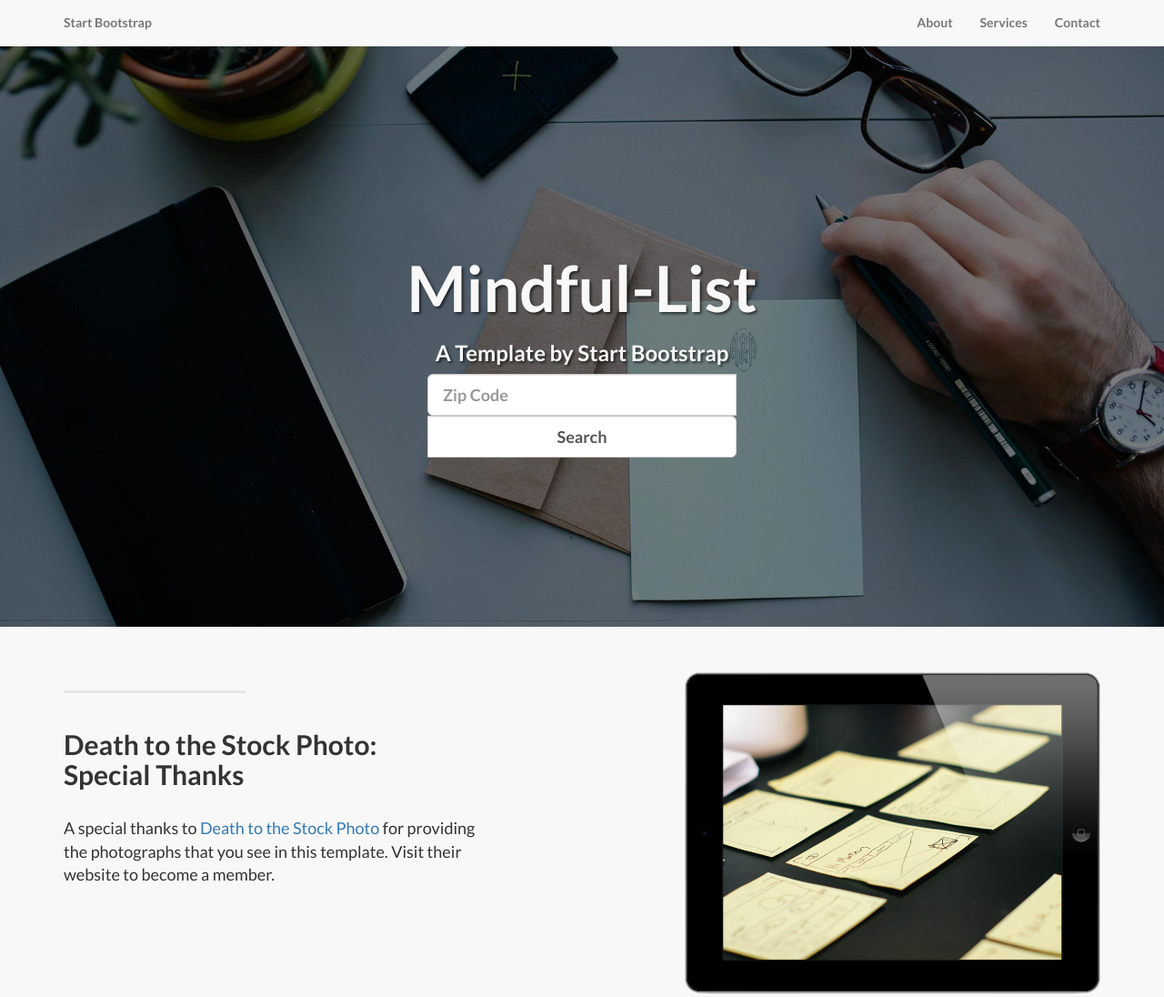
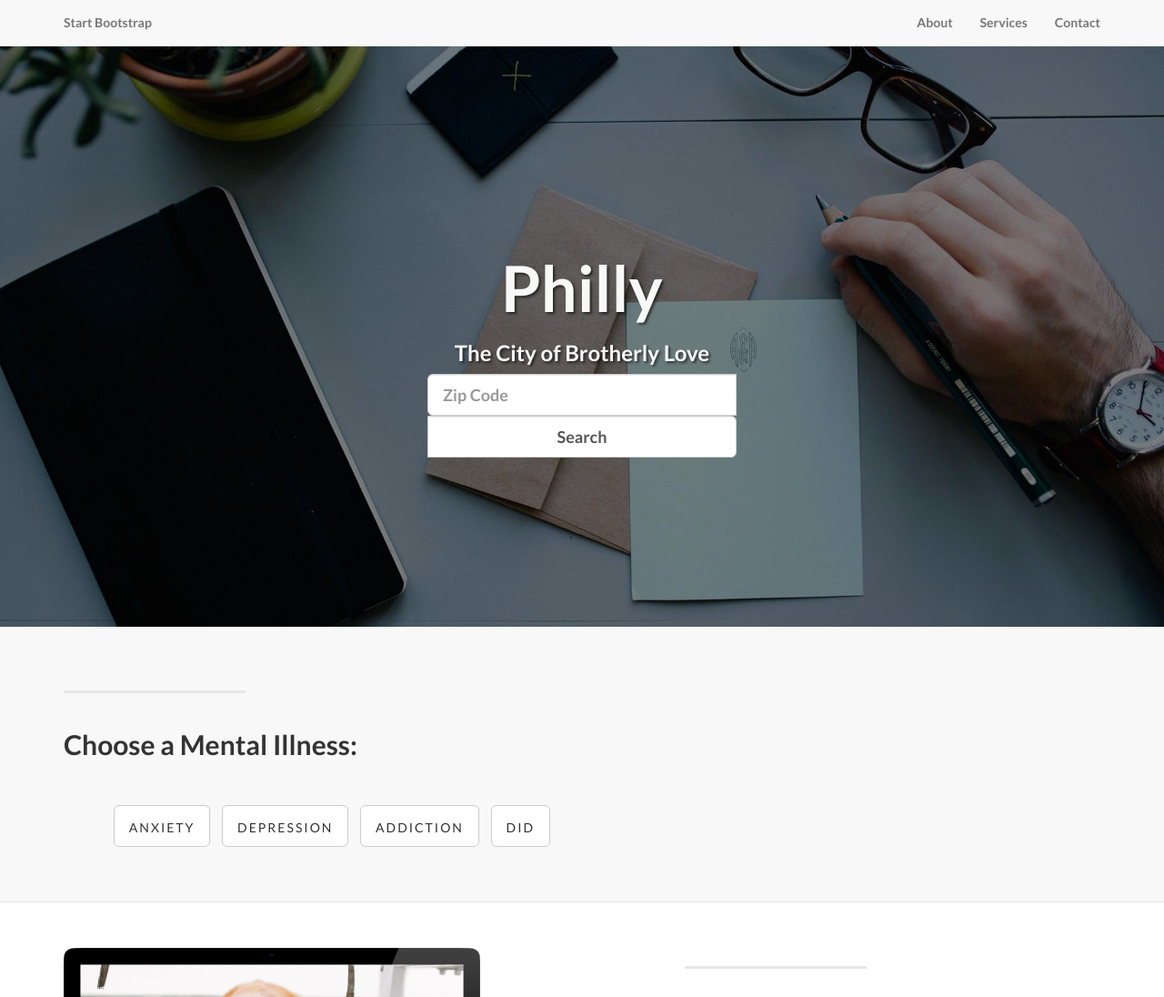
Before and after one commit to aariasgonz21/Mindful-List, a plain HTML site: page index.html in a window 1280 px wide. Shown: the top 1096 px of the page at 91% size. Drawn offline with Linux system fonts and the light colour scheme.

Commit message:
Update Website & scripts.js 2
edited second div & video function on div

```diff
--- a/index.html
+++ b/index.html
@@ -9,7 +9,7 @@
     <meta name="description" content="">
     <meta name="author" content="">
 
-    <title>Landing Page - Start Bootstrap Theme</title>
+    <title>Mindful-List</title>
 
     <!-- Bootstrap Core CSS -->
     <link href="css/bootstrap.min.css" rel="stylesheet">
@@ -73,8 +73,8 @@
             <div class="row">
                 <div class="col-lg-12">
                     <div class="intro-message">
-                        <h1>Mindful-List</h1>
-                        <h3>A Template by Start Bootstrap</h3>
+                        <h1>Philly</h1>
+                        <h3>The City of Brotherly Love</h3>
                         <form class="col-sm-12" id="searchForm">
                             <div class="form-group col-sm-4 col-sm-offset-4">
                             <div class="input-group input-group-lg center-block">
@@ -100,16 +100,28 @@
 
         <div class="container">
             <div class="row">
-                <div class="col-lg-5 col-sm-6">
+                <div class="col-lg-6 col-sm-5">
                     <hr class="section-heading-spacer">
                     <div class="clearfix"></div>
-                    <h2 class="section-heading">Death to the Stock Photo:<br>Special Thanks</h2>
-                    <p class="lead">A special thanks to <a target="_blank" href="http://join.deathtothestockphoto.com/">Death to the Stock Photo</a> for providing the photographs that you see in this template. Visit their website to become a member.</p>
+                    <h2 class="section-heading">Choose a Mental Illness:</h2></br>
+                        <div class="col-lg-12">
+                        <ul class="list-inline banner-social-buttons">
+                            <li>
+                                <a href="#" class="btn btn-default btn-lg"><span class="network-name">Anxiety</span></a>
+                            </li>
+                            <li>
+                                <a href="#" class="btn btn-default btn-lg"><span class="network-name">Depression</span></a>
+                            </li>
+                            <li>
+                                <a href="#" class="btn btn-default btn-lg"><span class="network-name">Addiction</span></a>
+                            </li>
+                            <li>
+                                <a href="#" class="btn btn-default btn-lg"><span class="network-name">DID</span></a>
+                            </li>
+                        </ul>
+                        </div>
                 </div>
-                <div class="col-lg-5 col-lg-offset-2 col-sm-6">
-                    <img class="img-responsive" src="img/ipad.png" alt="">
-                </div>
-            </div>
+             </div>
 
         </div>
         <!-- /.container -->
@@ -170,19 +182,6 @@
                 <div class="col-lg-6">
                     <h2>Connect to Start Bootstrap:</h2>
                 </div>
-                <div class="col-lg-6">
-                    <ul class="list-inline banner-social-buttons">
-                        <li>
-                            <a href="https://twitter.com/SBootstrap" class="btn btn-default btn-lg"><i class="fa fa-twitter fa-fw"></i> <span class="network-name">Twitter</span></a>
-                        </li>
-                        <li>
-                            <a href="https://github.com/IronSummitMedia/startbootstrap" class="btn btn-default btn-lg"><i class="fa fa-github fa-fw"></i> <span class="network-name">Github</span></a>
-                        </li>
-                        <li>
-                            <a href="#" class="btn btn-default btn-lg"><i class="fa fa-linkedin fa-fw"></i> <span class="network-name">Linkedin</span></a>
-                        </li>
-                    </ul>
-                </div>
             </div>
 
         </div>
```
Also changed, not shown: scripts.js (+13 -12 lines).
